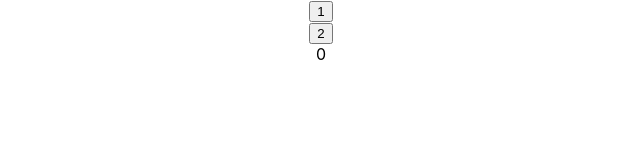
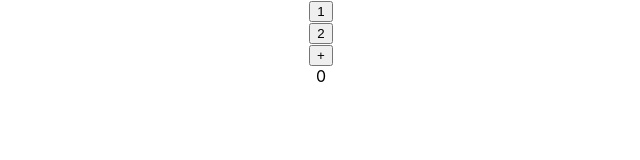
Before and after one commit to marroq/react-calculator, a React (Create React App) app: page / in a window 1280 px wide. Shown: the top 160 px of the page, without its empty margins (319-959 px from the left). Built offline with nearby package versions, Linux system fonts and the light colour scheme.

Commit message:
feat: component to sum two values

```diff
--- a/src/App.jsx
+++ b/src/App.jsx
@@ -1,9 +1,10 @@
 import React from 'react';
 import Number from './components/Number';
+import SumOperator from './components/SumOperator';
 
 const App= () => {
   const[number, setNumber] = React.useState("");
-  const[operands, setOperands] = React.useState([]);
+  const[result, setResult] = React.useState(0);
 
   return (
     <div align="center">
@@ -17,11 +18,14 @@ const App= () => {
         displayNumber={2}
         setDisplay = {setNumber}
       />
+      <SumOperator
+        firstOperand={1}
+        secondOperand={2}
+        result={result}
+        onSum={setResult}
+      />
       <div align="center">{number}</div>
-      <div align="center">
-          {operands.map((operand) => <li>{operand}</li>)}
-          {operands.length}
-      </div>
+      <div align="center">{result}</div>
     </div>
   );
 }
--- a/src/components/SumOperator/index.jsx
+++ b/src/components/SumOperator/index.jsx
@@ -1,15 +1,15 @@
 import React from 'react';
 import PropTypes from 'prop-types';
 
-const SumOperator = ({ operands= [], onSum }) => (
+const SumOperator = ({ firstOperand, secondOperand, onSum }) => (
     <div>
-        <button onClick={() => onSum (operands.map(operand) +=operand ) }>
-            {displayOperator}
+        <button onClick={ () => onSum(firstOperand + secondOperand) }>
+            +
         </button>
     </div>
 );
 
-Operator.propTypes = {
+SumOperator.propTypes = {
     operands: PropTypes.arrayOf(PropTypes.shape).isRequired,
     onSum: PropTypes.func.isRequired,
 };
```
